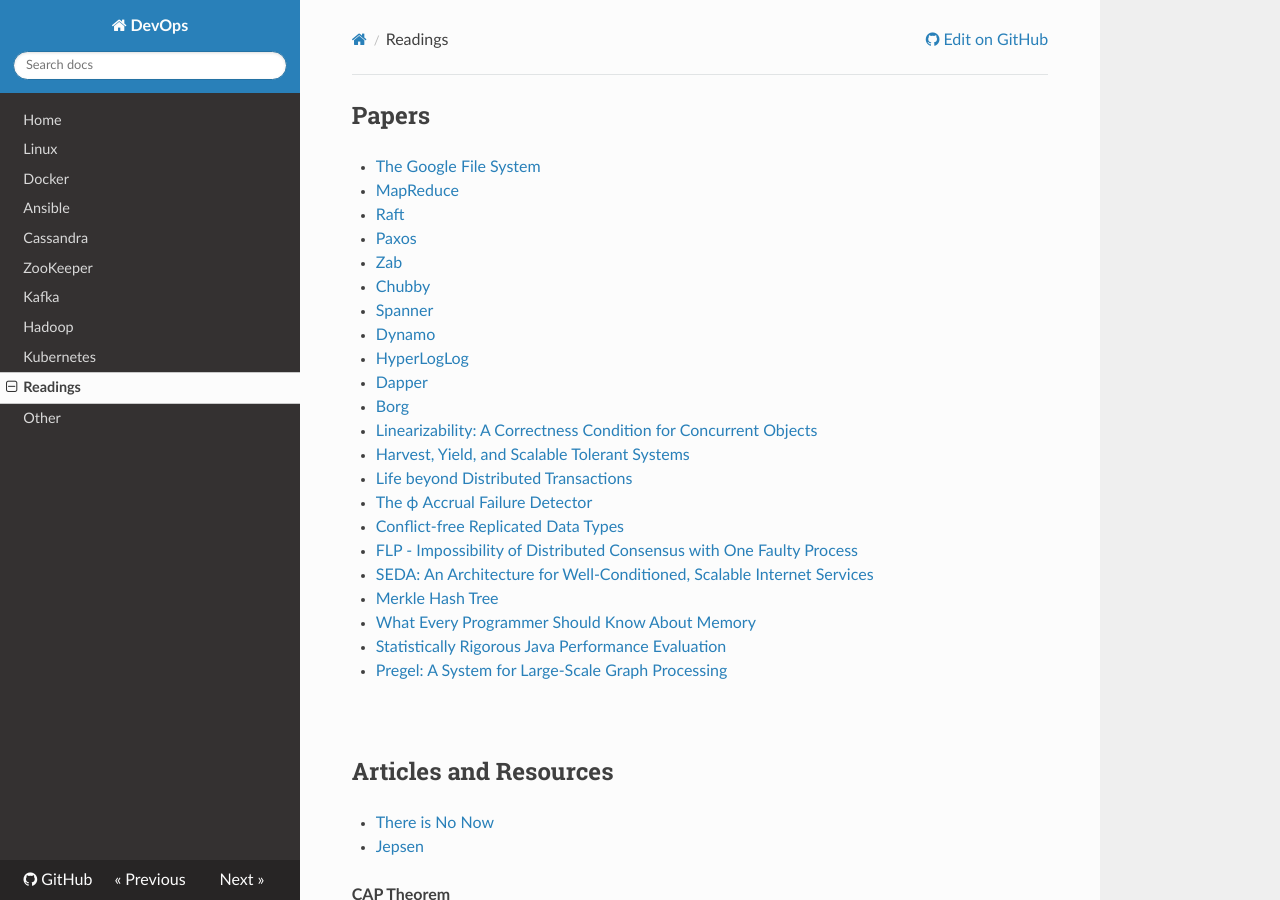
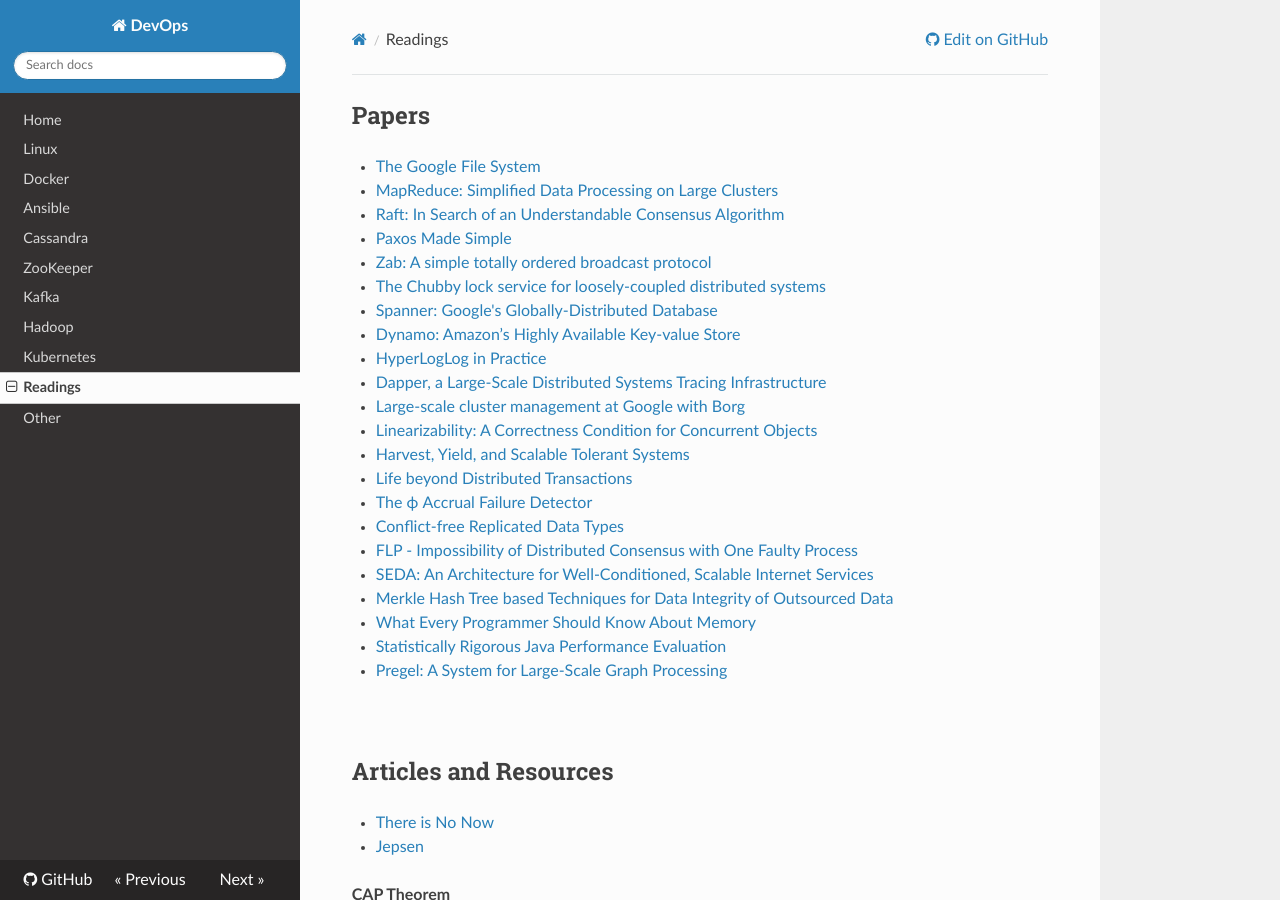
Before and after one commit to niqdev/devops, an MkDocs documentation site: the page built from docs/readings.md, in a window 1280 px wide and 900 px high. Built offline with MkDocs 1.6.1, drawn with Linux system fonts in a browser that asks for light colours; nearby versions of some CDN libraries; old or Windows-style settings are respelled for this version of MkDocs.

Commit message:
doc: update papers

```diff
--- a/docs/readings.md
+++ b/docs/readings.md
@@ -2,25 +2,25 @@
 
 * [The Google File System](https://static.googleusercontent.com/media/research.google.com/en//archive/gfs-sosp2003.pdf)
 
-* [MapReduce](https://static.googleusercontent.com/media/research.google.com/en//archive/mapreduce-osdi04.pdf)
+* [MapReduce: Simplified Data Processing on Large Clusters](https://static.googleusercontent.com/media/research.google.com/en//archive/mapreduce-osdi04.pdf)
 
-* [Raft](https://raft.github.io/raft.pdf)
+* [Raft: In Search of an Understandable Consensus Algorithm](https://raft.github.io/raft.pdf)
 
-* [Paxos](https://www.microsoft.com/en-us/research/uploads/prod/2016/12/paxos-simple-Copy.pdf)
+* [Paxos Made Simple](https://www.microsoft.com/en-us/research/uploads/prod/2016/12/paxos-simple-Copy.pdf)
 
-* [Zab](http://diyhpl.us/~bryan/papers2/distributed/distributed-systems/zab.totally-ordered-broadcast-protocol.2008.pdf)
+* [Zab: A simple totally ordered broadcast protocol](http://diyhpl.us/~bryan/papers2/distributed/distributed-systems/zab.totally-ordered-broadcast-protocol.2008.pdf)
 
-* [Chubby](https://static.googleusercontent.com/media/research.google.com/en//archive/chubby-osdi06.pdf)
+* [The Chubby lock service for loosely-coupled distributed systems](https://static.googleusercontent.com/media/research.google.com/en//archive/chubby-osdi06.pdf)
 
-* [Spanner](https://static.googleusercontent.com/media/research.google.com/en//archive/spanner-osdi2012.pdf)
+* [Spanner: Google's Globally-Distributed Database](https://static.googleusercontent.com/media/research.google.com/en//archive/spanner-osdi2012.pdf)
 
-* [Dynamo](https://s3.amazonaws.com/AllThingsDistributed/sosp/amazon-dynamo-sosp2007.pdf)
+* [Dynamo: Amazon’s Highly Available Key-value Store](https://s3.amazonaws.com/AllThingsDistributed/sosp/amazon-dynamo-sosp2007.pdf)
 
-* [HyperLogLog](https://static.googleusercontent.com/media/research.google.com/en//pubs/archive/40671.pdf)
+* [HyperLogLog in Practice](https://static.googleusercontent.com/media/research.google.com/en//pubs/archive/40671.pdf)
 
-* [Dapper](https://static.googleusercontent.com/media/research.google.com/en//pubs/archive/36356.pdf)
+* [Dapper, a Large-Scale Distributed Systems Tracing Infrastructure](https://static.googleusercontent.com/media/research.google.com/en//pubs/archive/36356.pdf)
 
-* [Borg](https://static.googleusercontent.com/media/research.google.com/en//pubs/archive/43438.pdf)
+* [Large-scale cluster management at Google with Borg](https://static.googleusercontent.com/media/research.google.com/en//pubs/archive/43438.pdf)
 
 * [Linearizability: A Correctness Condition for Concurrent Objects](https://cs.brown.edu/~mph/HerlihyW90/p463-herlihy.pdf)
 
@@ -28,7 +28,7 @@
 
 * [Life beyond Distributed Transactions](http://www-db.cs.wisc.edu/cidr/cidr2007/papers/cidr07p15.pdf)
 
-* [The ϕ Accrual Failure Detector](http://fubica.lsd.ufcg.edu.br/hp/cursos/cfsc/papers/hayashibara04theaccrual.pdf)
+* [The ϕ Accrual Failure Detector](https://web.archive.org/web/20170517022242/http://fubica.lsd.ufcg.edu.br/hp/cursos/cfsc/papers/hayashibara04theaccrual.pdf)
 
 * [Conflict-free Replicated Data Types](https://hal.inria.fr/inria-00609399v1/document)
 
@@ -36,7 +36,7 @@
 
 * [SEDA: An Architecture for Well-Conditioned, Scalable Internet Services](http://nms.lcs.mit.edu/~kandula/projects/killbots/killbots_files/seda-sosp01.pdf)
 
-* [Merkle Hash Tree](http://ceur-ws.org/Vol-1366/paper13.pdf)
+* [Merkle Hash Tree based Techniques for Data Integrity of Outsourced Data](http://ceur-ws.org/Vol-1366/paper13.pdf)
 
 * [What Every Programmer Should Know About Memory](https://www.akkadia.org/drepper/cpumemory.pdf)
 
```
